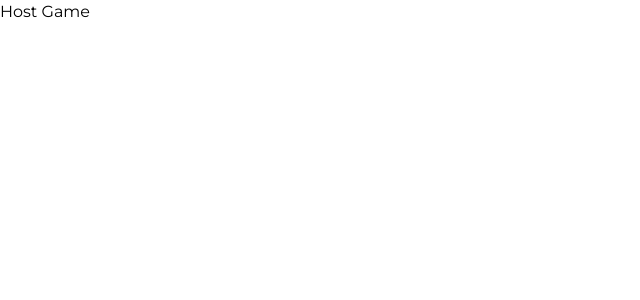
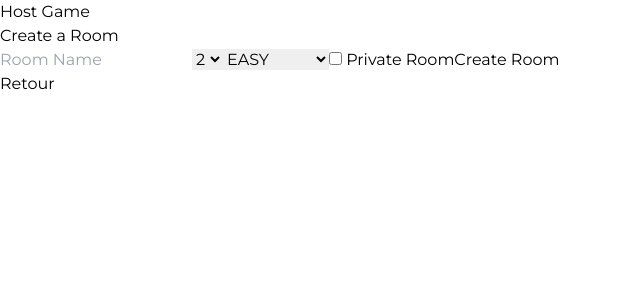
Before and after one commit to Nefferou/YPursuit, a Next.js app in the folder ypursuit/: page /play/multiplayer/host in a window 1280 px wide. Shown: the top 300 px of the page, without its empty margins (0-640 px from the left). Built offline with nearby package versions, Linux system fonts and the light colour scheme.

Commit message:
rooms with socket server

```diff
--- /dev/null
+++ b/ypursuit/app/play/multiplayer/[roomId]/page.tsx
@@ -0,0 +1,10 @@
+import React from 'react';
+import RoomSection from "@/components/RoomSection";
+
+export default function Room() {
+    return (
+        <main>
+            <RoomSection />
+        </main>
+    );
+}
--- a/ypursuit/app/play/multiplayer/host/page.tsx
+++ b/ypursuit/app/play/multiplayer/host/page.tsx
@@ -1,7 +1,16 @@
+'use client';
+
+import CreateRoomSection from "@/components/CreateRoomSection";
+import {useRouter} from "next/navigation";
+
 export default function Home() {
-  return (
+    const router = useRouter();
+
+    return (
     <main>
       <h1>Host Game</h1>
+        <CreateRoomSection />
+        <button onClick={()=>{router.push('/play/multiplayer')}}>Retour</button>
     </main>
   );
 }
--- a/ypursuit/app/play/multiplayer/join/page.tsx
+++ b/ypursuit/app/play/multiplayer/join/page.tsx
@@ -1,7 +1,16 @@
+'use client';
+
+import JoinRoomSection from "@/components/JoinRoomSection";
+import {useRouter} from "next/navigation";
+
 export default function Home() {
-  return (
+    const router = useRouter();
+
+    return (
     <main>
       <h1>Join Game</h1>
+        <JoinRoomSection />
+        <button onClick={()=>{router.push('/play/multiplayer')}}>Retour</button>
     </main>
   );
 }
--- a/ypursuit/app/play/multiplayer/page.tsx
+++ b/ypursuit/app/play/multiplayer/page.tsx
@@ -1,7 +1,18 @@
+'use client';
+
+import {useRouter} from "next/navigation";
+
 export default function Home() {
-  return (
+
+    const router = useRouter();
+
+    return (
     <main>
-      <h1>Join || Host</h1>
+      <h1>Multiplayer</h1>
+        <div style={{display: "flex", gap: "20px"}}>
+            <button onClick={()=>{router.push('multiplayer/join')}}>Join a room</button>
+            <button onClick={()=>{router.push('multiplayer/host')}}>Create a room</button>
+        </div>
     </main>
   );
 }
--- /dev/null
+++ b/ypursuit/app/play/multiplayer/socket.ts
@@ -0,0 +1,14 @@
+import io, {Socket} from 'socket.io-client';
+
+let socket: Socket;
+
+function getSocket() {
+    // Check if instance already exists
+    if (!socket) {
+        socket = io('http://localhost:3001');
+        console.log('Creating new socket connection');
+    }
+    return socket;
+}
+
+export default getSocket;
--- /dev/null
+++ b/ypursuit/components/CreateRoomSection/index.tsx
@@ -0,0 +1,54 @@
+'use client';
+
+import React from 'react';
+import {useRouter} from "next/navigation";
+import getSocket from '@/app/play/multiplayer/socket';
+import { Socket } from 'socket.io-client';
+
+let socket: Socket;
+
+const CreateRoom = () => {
+    const router = useRouter();
+
+    const handleCreateRoom = (e: React.FormEvent<HTMLFormElement>) => {
+        e.preventDefault();
+        const formData = new FormData(e.currentTarget);
+        const name = formData.get('name') as string;
+        const maxPlayers = formData.get('maxPlayers') as string;
+        const difficulty = formData.get('difficulty') as string;
+        const isPrivate = formData.has('isPrivate') as boolean;
+
+        socket = getSocket();
+        socket.emit('create_room', { name, maxPlayers, difficulty, isPrivate });
+
+        socket.on('room_created', (roomId: string) => {
+            router.push(`/play/multiplayer/${roomId}`);
+        });
+    };
+
+    return (
+        <div>
+            <h3>Create a Room</h3>
+            <form onSubmit={handleCreateRoom}>
+                <input name="name" placeholder="Room Name" required />
+                <select name="maxPlayers" required>
+                    <option value="2">2</option>
+                    <option value="3">3</option>
+                    <option value="4">4</option>
+                </select>
+                <select name="difficulty" required>
+                    <option value="EASY">EASY</option>
+                    <option value="MEDIUM">MEDIUM</option>
+                    <option value="HARD">HARD</option>
+                    <option value="ALL LEVEL">ALL LEVEL</option>
+                </select>
+                <label>
+                    <input type="checkbox" name="isPrivate" /> Private Room
+                </label>
+                <button type="submit">Create Room</button>
+            </form>
+        </div>
+    );
+};
+
+export default CreateRoom;
--- /dev/null
+++ b/ypursuit/components/JoinRoomSection/index.tsx
@@ -0,0 +1,63 @@
+'use client';
+
+import React, { useEffect, useState } from 'react';
+import {useRouter} from "next/navigation";
+import getSocket from '@/app/play/multiplayer/socket';
+import { Socket } from 'socket.io-client';
+
+let socket: Socket;
+
+const JoinRoom = () => {
+    const router = useRouter();
+    const [rooms, setRooms] = useState<any[]>([]);
+
+    useEffect(() => {
+        socket = getSocket();
+
+        socket.emit('update_rooms');
+        socket.on('update_rooms', (updatedRooms: string[]) => {
+            setRooms(updatedRooms);
+        });
+
+        return () => {
+            socket.off('update_rooms');
+        };
+    }, []);
+
+    const handleJoinRoom = (roomId: string) => {
+        socket.emit('join_room', { roomId });
+        socket.on('room_join_response', (response: boolean) => {
+            if (response) router.push(`/play/multiplayer/${roomId}`);
+            else alert('Room is full or does not exist.');
+        });
+    };
+
+    const handleJoinPrivateRoom = (e: React.FormEvent<HTMLFormElement>) => {
+        e.preventDefault();
+        const formData = new FormData(e.currentTarget);
+        const roomId = formData.get('roomId') as string;
+        handleJoinRoom(roomId);
+    }
+
+    return (
+        <div>
+            <h3 className="text-2xl">Join a Room</h3>
+            <ul>
+                {rooms.map((room, index) => (
+                    <li key={index}>
+                        {room.name} - Players: {room.players.length}/{room.maxPlayers} - Difficulty: {room.difficulty}
+                        <button onClick={() => handleJoinRoom(room.id)} style={{marginLeft: "10px"}}>
+                            Join
+                        </button>
+                    </li>
+                ))}
+            </ul>
+            <form onSubmit={handleJoinPrivateRoom}>
+                <input name="roomId" placeholder="Enter a room ID" />
+                <button type="submit">Join Private Room</button>
+            </form>
+        </div>
+    );
+};
+
+export default JoinRoom;
--- /dev/null
+++ b/ypursuit/components/RoomSection/index.tsx
@@ -0,0 +1,83 @@
+'use client';
+import { useRouter } from 'next/navigation';
+import { useParams } from 'next/navigation'
+import { useEffect, useState } from 'react';
+import {Socket} from 'socket.io-client';
+import getSocket from "@/app/play/multiplayer/socket";
+
+let socket: Socket;
+
+interface Player {
+    id: string;
+    isHost: boolean;
+}
+
+interface Room {
+    id: string;
+    name: string;
+    maxPlayers: number;
+    difficulty: string;
+    players: Player[];
+}
+
+const RoomSection = () => {
+    const router = useRouter();
+    const params = useParams();
+    const roomId = params.roomId as string;
+    const [room, setRoom] = useState({} as Room);
+    const [isCurrentUserHost, setIsCurrentUserHost] = useState(false);
+
+    useEffect(() => {
+        socket = socket = getSocket();
+
+        socket.emit('retrieve_room_info', { roomId });
+
+        socket.on('update_room', (updatedRoom) => {
+            setRoom(updatedRoom);
+            setIsCurrentUserHost(room.players?.some(player => player.id === socket.id && player.isHost));
+        });
+
+        socket.on('kicked', () => {
+            router.push('/play/multiplayer');
+        });
+
+    }, [room.players, roomId, router]);
+
+    const handleLeave = () => {
+        socket.emit('leave_room', { roomId });
+        router.push('/play/multiplayer');
+    };
+
+    const handleKick = (playerId: string) => {
+        socket.emit('kick_player', { roomId, playerId });
+    };
+
+    if (!room) return <p>Loading...</p>;
+
+    return (
+        <div>
+            {room.id ? (
+                <div>
+                    <h1>Room: {room.name}</h1>
+                    <h2>RoomID: {room.id}</h2>
+                    <p>Players: {room.players.length} / {room.maxPlayers}</p>
+                    <ul>
+                        {room.players.map(player => (
+                            <li key={player.id}>
+                                {player.id} {player.isHost ? ' (Host)' : ''}
+                                {isCurrentUserHost && !player.isHost && (
+                                    <button onClick={() => handleKick(player.id)}>Kick</button>
+                                )}
+                            </li>
+                        ))}
+                    </ul>
+                    <button onClick={handleLeave}>Leave Room</button>
+                </div>
+            ) : (
+                <p>Loading...</p>
+            )}
+        </div>
+    );
+};
+
+export default RoomSection;
--- a/ypursuit/package.json
+++ b/ypursuit/package.json
@@ -18,7 +18,8 @@
     "react": "^18",
     "react-dom": "^18",
     "react-slick": "^0.29.0",
-    "slick-carousel": "^1.8.1"
+    "slick-carousel": "^1.8.1",
+    "socket.io-client": "^4.7.4"
   },
   "devDependencies": {
     "@prisma/client": "^5.7.1",
```
